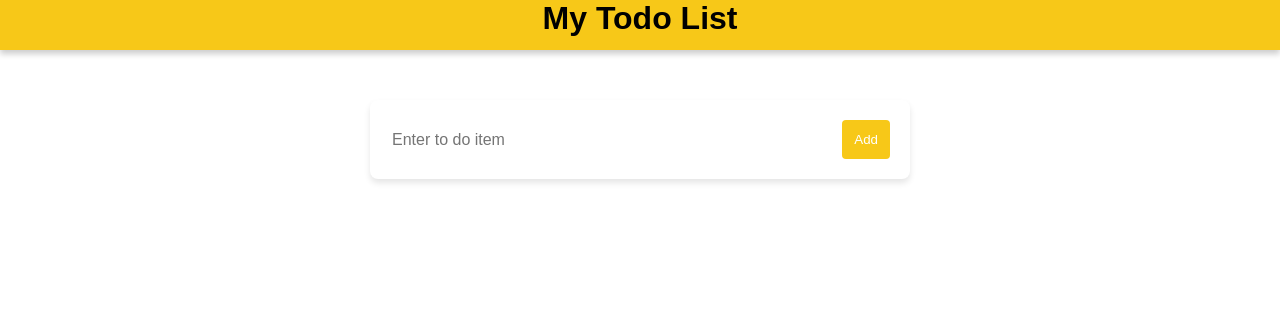
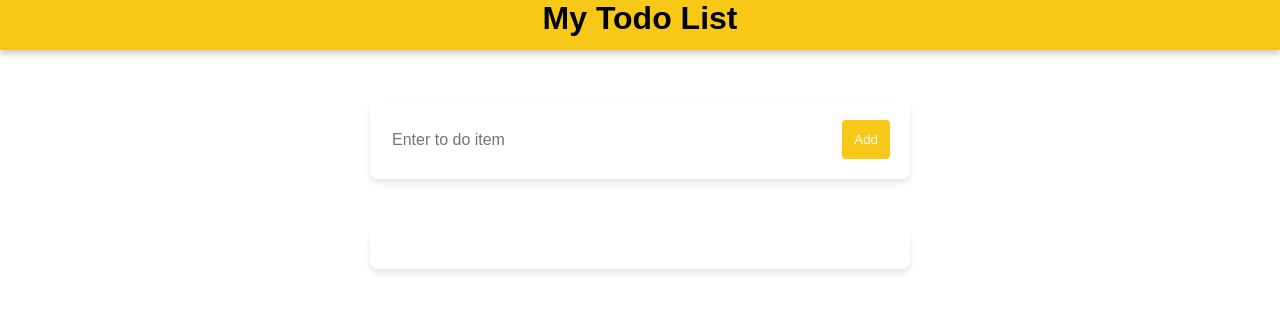
Before and after one commit to zlrkw11/to-do-app, a React (Vite) app: page / in a window 1280 px wide. Shown: the top 312 px of the page. Built offline with nearby package versions, Linux system fonts and the light colour scheme.

Commit message:
styling the displayer

```diff
--- a/src/components/TodoList.jsx
+++ b/src/components/TodoList.jsx
@@ -1,8 +1,9 @@
 import TodoItem from "./TodoItem";
 import PropTypes from "prop-types";
+import styles from "./todolist.module.css";
 export default function TodoList({ todos }) {
   return (
-    <div>
+    <div className={styles.list}>
       {todos.map((item) => (
         <TodoItem item={item} key={item} />
       ))}
--- /dev/null
+++ b/src/components/todolist.module.css
@@ -0,0 +1,8 @@
+.list {
+  border-radius: 8px;
+  box-shadow: 0 4px 6px rgba(0, 0, 0, 0.1);
+  width: 500px;
+  margin: 0 auto;
+  padding: 20px;
+  margin-top: 50px;
+}
```
Also changed, not shown: 1 other file (tests, documents, lock files or other folders).
